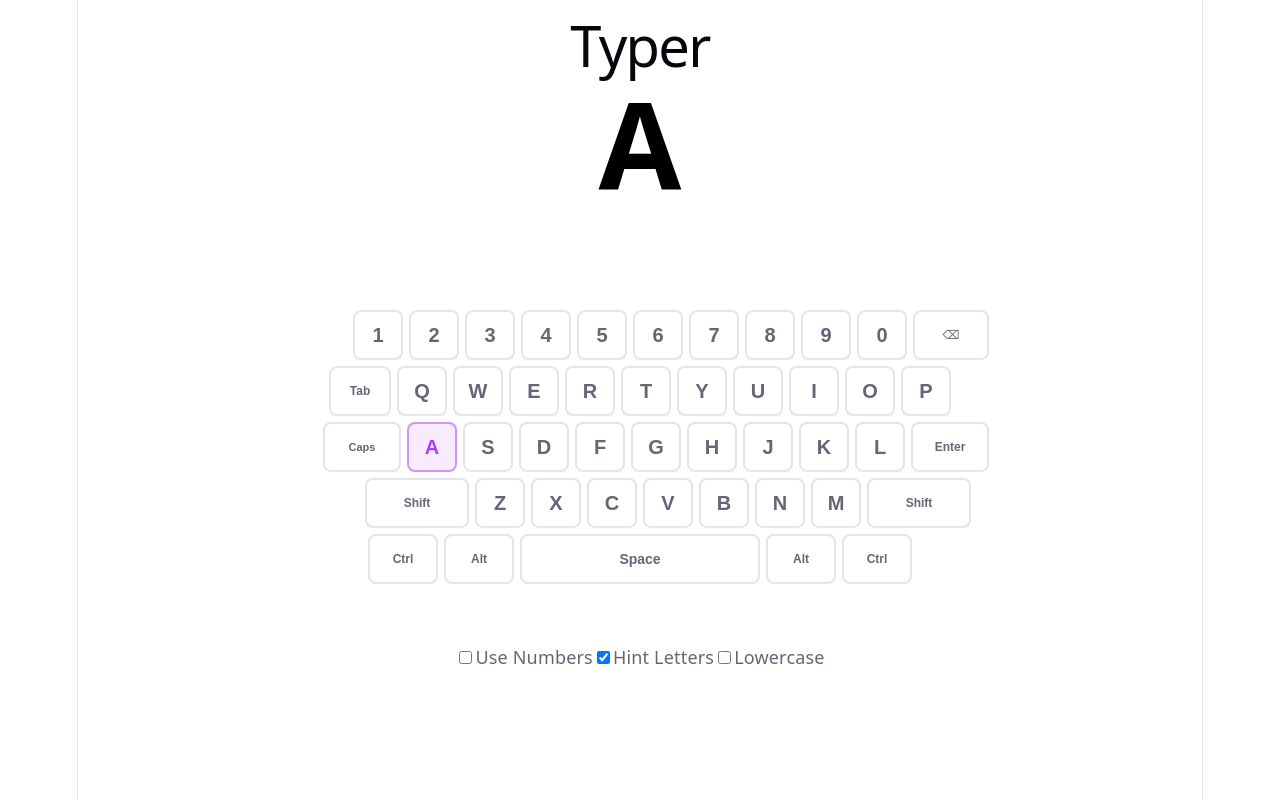
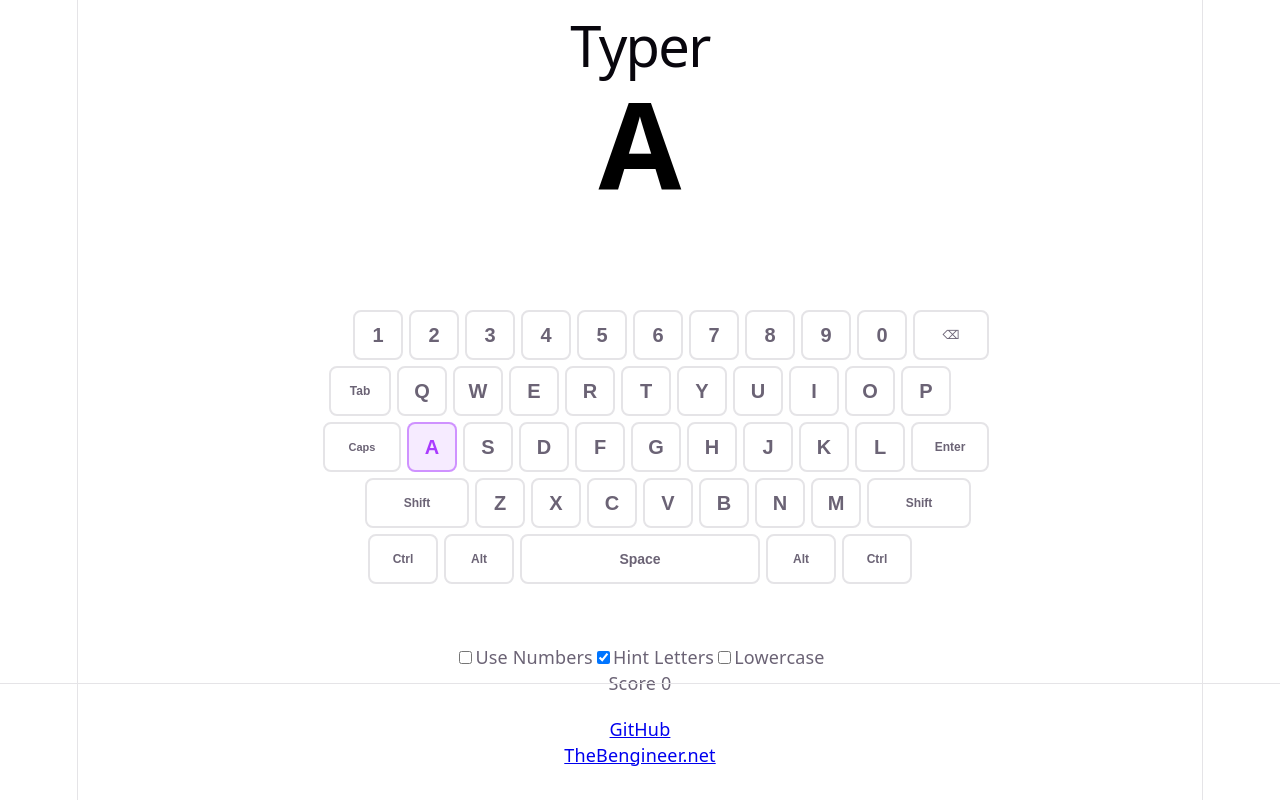
Before and after one commit to TheBengineer/Typer, a React (Vite) app in the folder typer/: page / in a window 1280 px wide. Built offline with nearby package versions, Linux system fonts and the light colour scheme.

Commit message:
Added linkback

```diff
--- a/typer/src/App.css
+++ b/typer/src/App.css
@@ -182,3 +182,18 @@
     border-right-color: var(--border);
   }
 }
+
+
+#footer {
+  position: absolute;
+  bottom: 0;
+  left: 0;
+  right: 0;
+  display: flex;
+  justify-content: center;
+  align-items: center;
+  gap: 16px;
+  padding: 32px 0;
+  text-align: center;
+  border-top: 1px solid var(--border);
+}
--- a/typer/src/App.jsx
+++ b/typer/src/App.jsx
@@ -440,6 +440,21 @@ function App() {
                     </label>
                 </div>
             </section>
+            <section id="stats">
+                <div>
+                    <div>
+                        <span>Score </span>
+                        <span>{count}</span>
+                    </div>
+                </div>
+            </section>
+            <section id="footer">
+                <div>
+                    <a href="https://github.com/thebengineer/typer" target="_blank" rel="noopener noreferrer">GitHub</a>
+                    <br/>
+                    <a href="https://thebengineer.net" target="_blank" rel="noopener noreferrer">TheBengineer.net</a>
+                </div>
+            </section>
         </div>
     )
 }
```
